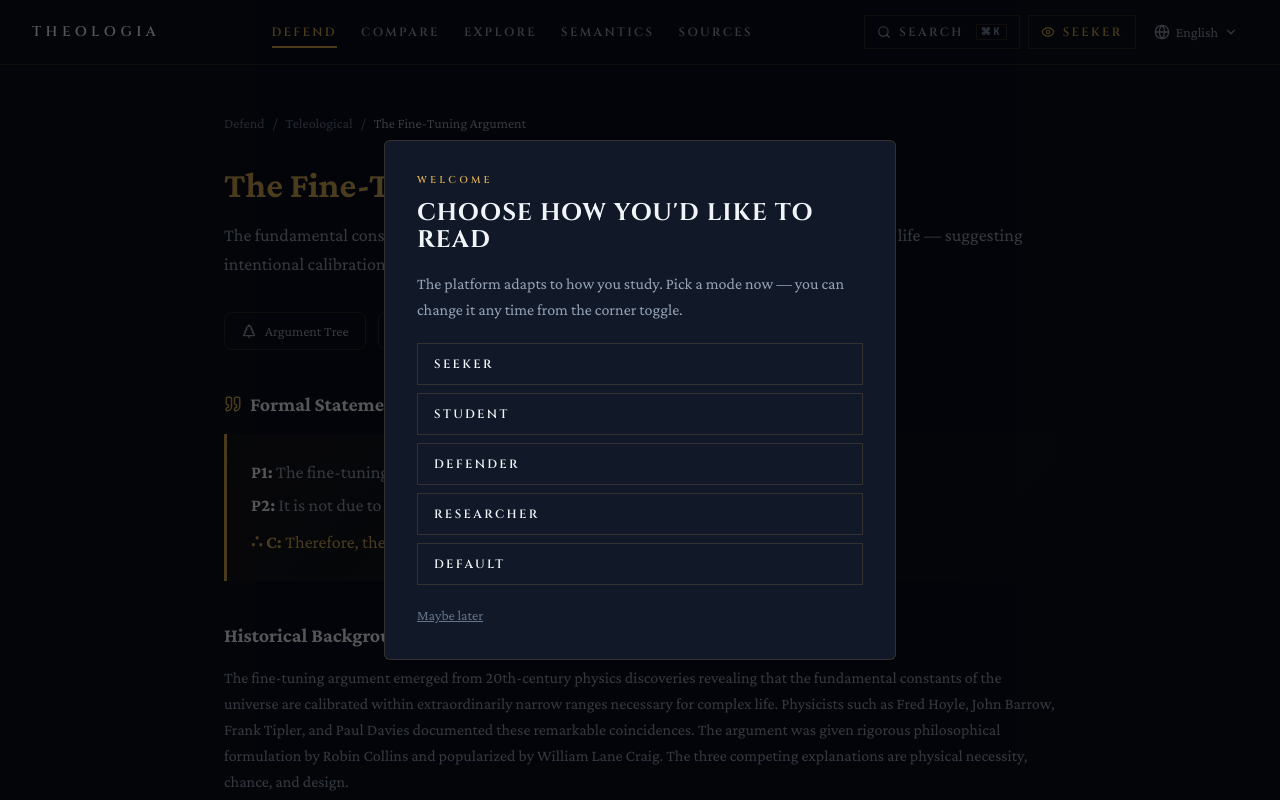
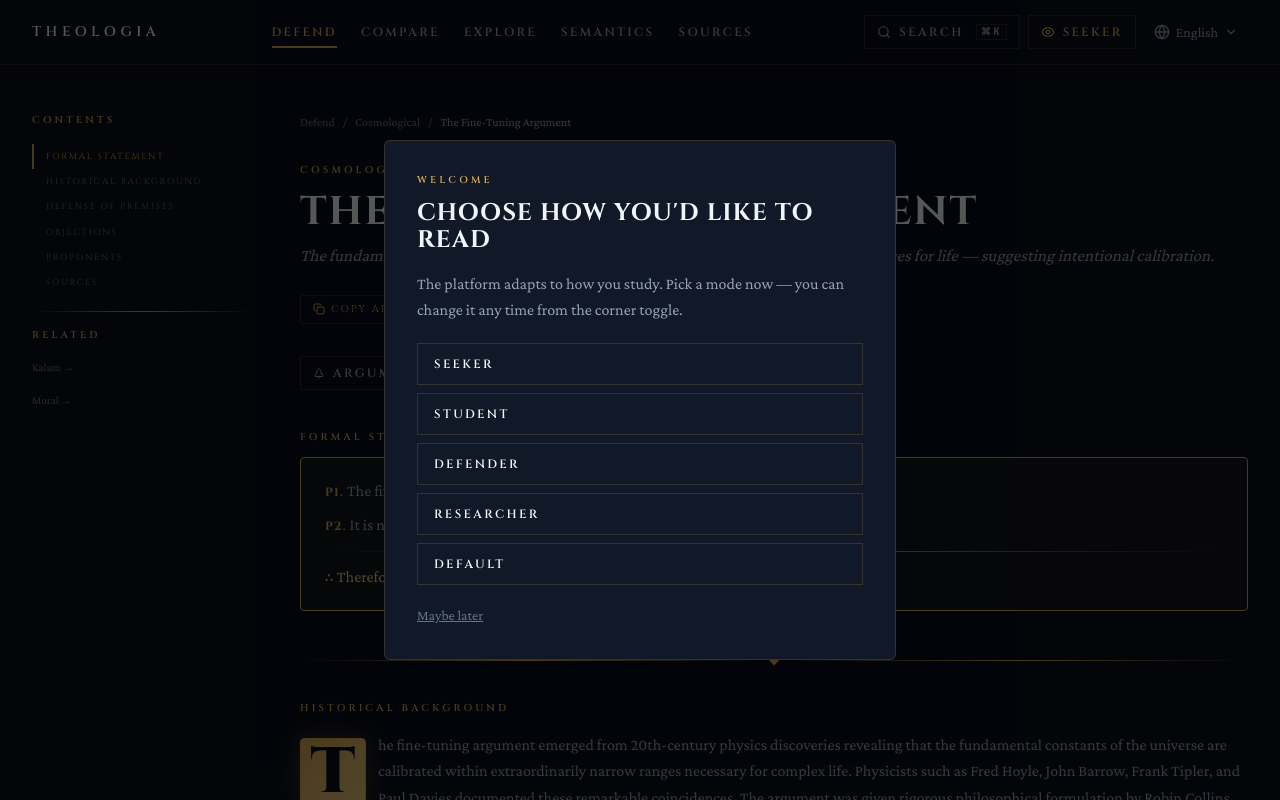
Before and after one commit to SimoSabev/Christian-Theology-Platform, a Next.js app: page /en/defend/atheism/cosmological/fine-tuning in a window 1280 px wide. Shown: the top 800 px of the page. Built offline with nearby package versions, Linux system fonts and the light colour scheme.

Commit message:
feat(argument-page): Phase 2 — sidebar, PremiseBlock, ObjectionGrid, ActionToolbar, lens-aware

```diff
--- a/src/app/[locale]/defend/atheism/[category]/[argument]/page.tsx
+++ b/src/app/[locale]/defend/atheism/[category]/[argument]/page.tsx
@@ -3,227 +3,192 @@
 import { useState } from 'react';
 import { useParams } from 'next/navigation';
 import { Link } from '@/i18n/navigation';
-import { motion, AnimatePresence } from 'framer-motion';
+import { AnimatePresence, motion } from 'framer-motion';
 import { getArgumentBySlug } from '@/data/arguments';
 import { getSemanticDefensesByArgument } from '@/data/semantic-defense';
 import SemanticDefenseSlideshow from '@/components/semantic/SemanticDefenseSlideshow';
-import { ArrowLeft, TreePine, Swords, BookOpen, ChevronDown, ChevronUp, ExternalLink, Quote } from 'lucide-react';
+import { Eyebrow, KeystoneDivider, DropCap } from '@/components/ornament';
+import RevealOnScroll from '@/components/motion/RevealOnScroll';
+import PremiseBlock from '@/components/reader/PremiseBlock';
+import ObjectionGrid from '@/components/reader/ObjectionGrid';
+import ActionToolbar from '@/components/reader/ActionToolbar';
+import ProponentRow from '@/components/reader/ProponentRow';
+import CitationList from '@/components/reader/CitationList';
+import ArgumentSidebar from '@/components/reader/ArgumentSidebar';
+import CodexCard from '@/components/reader/CodexCard';
+import { useLens } from '@/components/lens/useLens';
+import { TreePine, Swords, BookOpen } from 'lucide-react';
 
 export default function ArgumentPage() {
   const params = useParams();
   const slug = params.argument as string;
+  const category = params.category as string;
   const arg = getArgumentBySlug(slug);
-  const semanticDefenses = getSemanticDefensesByArgument(arg?.id || '');
-  const [expandedObjections, setExpandedObjections] = useState<Set<string>>(new Set());
+  const semanticDefenses = getSemanticDefensesByArgument(arg?.id ?? '');
   const [activeSemanticDefense, setActiveSemanticDefense] = useState<string | null>(null);
+  const { lens } = useLens();
 
   if (!arg) {
-    return <div className="max-w-4xl mx-auto px-4 py-20 text-center text-text-muted">Argument not found</div>;
+    return (
+      <div className="max-w-4xl mx-auto px-4 py-20 text-center t-meta">
+        Argument not found.{' '}
+        <Link href="/defend" style={{ color: 'var(--color-accent-gold)' }}>← Back</Link>
+      </div>
+    );
   }
 
-  function toggleObj(id: string) {
-    setExpandedObjections(prev => {
-      const next = new Set(prev);
-      next.has(id) ? next.delete(id) : next.add(id);
-      return next;
-    });
-  }
+  const formattedArg = [
+    ...arg.premises.map((p, i) => `P${i + 1}. ${p.text}`),
+    `∴ ${arg.conclusion}`,
+  ].join('\n');
 
   return (
-    <div className="max-w-4xl mx-auto px-4 sm:px-6 lg:px-8 py-12">
+    <div className="max-w-7xl mx-auto px-4 sm:px-6 lg:px-8 py-12">
+      <div className="flex gap-12">
+        <ArgumentSidebar arg={arg} categoryHref={`/defend/atheism/${category}`} />
+
+        <main className="flex-1 min-w-0">
           {/* Breadcrumb */}
-      <div className="flex items-center gap-2 text-sm text-text-muted mb-8 flex-wrap">
-        <Link href="/defend" className="hover:text-accent-gold transition-colors">Defend</Link>
+          <div className="flex items-center gap-2 mb-8 flex-wrap" style={{ fontFamily: 'var(--font-body)', fontSize: '0.75rem', color: 'var(--color-text-muted)' }}>
+            <Link href="/defend" style={{ color: 'var(--color-text-muted)' }}>Defend</Link>
             <span>/</span>
-        <Link href={`/defend/atheism/${arg.category}`} className="hover:text-accent-gold transition-colors capitalize">{arg.category}</Link>
+            <Link href={`/defend/atheism/${category}`} className="capitalize">{category}</Link>
             <span>/</span>
-        <span className="text-text-secondary">{arg.name}</span>
+            <span style={{ color: 'var(--color-text-secondary)' }}>{arg.name}</span>
           </div>
 
-      {/* Title */}
-      <motion.div initial={{ opacity: 0, y: 20 }} animate={{ opacity: 1, y: 0 }}>
-        <h1 className="text-3xl sm:text-4xl font-bold mb-4 gold-gradient">{arg.name}</h1>
-        <p className="text-text-secondary font-serif text-lg leading-relaxed mb-8">{arg.shortDescription}</p>
-      </motion.div>
+          {/* Eyebrow + Title */}
+          <RevealOnScroll>
+            <Eyebrow className="mb-3">{category.toUpperCase()} · {arg.category.toUpperCase()}</Eyebrow>
+            <h1 className="t-h1 mb-2" style={{ fontSize: 'clamp(1.75rem, 4vw, 2.5rem)' }}>{arg.name}</h1>
+            <p className="t-quote mb-6" style={{ color: 'var(--color-text-secondary)' }}>{arg.shortDescription}</p>
+          </RevealOnScroll>
 
-      {/* Action Buttons */}
-      <motion.div initial={{ opacity: 0 }} animate={{ opacity: 1 }} transition={{ delay: 0.1 }} className="flex flex-wrap gap-3 mb-10">
-        <Link href={`/explore/argument-tree/${arg.slug}`} className="inline-flex items-center gap-2 px-4 py-2 border border-border rounded-lg text-sm text-text-secondary hover:border-accent-green/30 hover:text-accent-green transition-all">
-          <TreePine size={16} /> Argument Tree
+          {/* Action toolbar */}
+          <ActionToolbar
+            argName={arg.name}
+            formattedArg={formattedArg}
+            className={`mb-8 ${lens === 'defender' ? 'py-3' : ''}`}
+            style={lens === 'defender' ? { borderBottom: '1px solid var(--color-border)', paddingBottom: 12 } : undefined}
+          />
+
+          {/* Explore links */}
+          <div className="flex flex-wrap gap-3 mb-10">
+            <Link href={`/explore/argument-tree/${arg.slug}`} className="t-caps text-xs inline-flex items-center gap-2 px-3 py-2 border" style={{ borderColor: 'var(--color-border)', color: 'var(--color-text-secondary)' }}>
+              <TreePine size={12} /> Argument Tree
             </Link>
-        <Link href={`/explore/debate-mode/${arg.slug}`} className="inline-flex items-center gap-2 px-4 py-2 border border-border rounded-lg text-sm text-text-secondary hover:border-accent-blue/30 hover:text-accent-blue transition-all">
-          <Swords size={16} /> Debate Mode
+            <Link href={`/explore/debate-mode/${arg.slug}`} className="t-caps text-xs inline-flex items-center gap-2 px-3 py-2 border" style={{ borderColor: 'var(--color-border)', color: 'var(--color-text-secondary)' }}>
+              <Swords size={12} /> Debate Mode
             </Link>
-        {semanticDefenses.map(sd => (
+            {semanticDefenses.map((sd) => (
               <button
                 key={sd.id}
                 onClick={() => setActiveSemanticDefense(sd.id)}
-            className="inline-flex items-center gap-2 px-4 py-2 border border-border rounded-lg text-sm text-text-secondary hover:border-accent-purple/30 hover:text-accent-purple transition-all"
+                className="t-caps text-xs inline-flex items-center gap-2 px-3 py-2 border"
+                style={{ borderColor: 'var(--color-border)', color: 'var(--color-text-secondary)' }}
               >
-            <BookOpen size={16} /> {sd.title}
+                <BookOpen size={12} /> {sd.title}
               </button>
             ))}
-      </motion.div>
+          </div>
 
-      {/* Formal Statement */}
-      <motion.section initial={{ opacity: 0, y: 20 }} animate={{ opacity: 1, y: 0 }} transition={{ delay: 0.15 }} className="mb-10">
-        <h2 className="text-xl font-bold mb-4 flex items-center gap-2">
-          <Quote size={18} className="text-accent-gold" />
-          Formal Statement
-        </h2>
-        <div className="formal-statement">
-          {arg.premises.map((p, i) => (
-            <p key={p.id} className="text-text-secondary text-lg leading-relaxed mb-1">
-              <strong className="text-text-primary">P{i + 1}:</strong> {p.text}
-            </p>
-          ))}
-          <p className="text-accent-gold text-lg leading-relaxed mt-2">
-            <strong>∴ C:</strong> {arg.conclusion}
-          </p>
-        </div>
-      </motion.section>
+          {/* Formal statement */}
+          <section id="formal-statement" className="mb-10">
+            <Eyebrow className="mb-3">FORMAL STATEMENT</Eyebrow>
+            <PremiseBlock premises={arg.premises} conclusion={arg.conclusion} />
+          </section>
+
+          <KeystoneDivider className="my-8" />
 
           {/* Historical Background */}
-      <motion.section initial={{ opacity: 0, y: 20 }} animate={{ opacity: 1, y: 0 }} transition={{ delay: 0.2 }} className="mb-10">
-        <h2 className="text-xl font-bold mb-4">Historical Background</h2>
-        <p className="text-text-secondary font-serif leading-relaxed whitespace-pre-line">{arg.historicalBackground}</p>
-      </motion.section>
+          <RevealOnScroll>
+            <section id="historical-background" className="mb-10">
+              <Eyebrow className="mb-4">HISTORICAL BACKGROUND</Eyebrow>
+              {lens === 'seeker' && arg.historicalBackground.length > 0 && (
+                <DropCap letter={arg.historicalBackground[0]!} />
+              )}
+              <p className="t-body" style={{ color: 'var(--color-text-secondary)', whiteSpace: 'pre-line' }}>
+                {lens === 'seeker' ? arg.historicalBackground.slice(1) : arg.historicalBackground}
+              </p>
+            </section>
+          </RevealOnScroll>
 
-      {/* Key Proponents */}
-      <motion.section initial={{ opacity: 0, y: 20 }} animate={{ opacity: 1, y: 0 }} transition={{ delay: 0.25 }} className="mb-10">
-        <h2 className="text-xl font-bold mb-4">Key Proponents</h2>
-        <div className="flex flex-wrap gap-3">
-          {arg.proponents.map((p) => (
-            <div key={p.name} className="px-4 py-2 rounded-lg bg-surface-glass border border-border">
-              <span className="font-medium text-sm">{p.name}</span>
-              <span className="text-text-muted text-xs ms-2">({p.era})</span>
-            </div>
-          ))}
-        </div>
-      </motion.section>
+          <KeystoneDivider className="my-8" />
 
           {/* Defense of Premises */}
-      <motion.section initial={{ opacity: 0, y: 20 }} animate={{ opacity: 1, y: 0 }} transition={{ delay: 0.3 }} className="mb-10">
-        <h2 className="text-xl font-bold mb-4">Defense of Premises</h2>
-        <div className="space-y-6">
+          <section id="defense-of-premises" className="mb-10">
+            <Eyebrow className="mb-4">DEFENSE OF PREMISES</Eyebrow>
+            <div className="space-y-5">
               {arg.premises.map((p, i) => (
-            <div key={p.id} className="glass-card p-6">
-              <h3 className="font-semibold text-accent-blue mb-3">Premise {i + 1}: {p.text}</h3>
-              <p className="text-text-secondary font-serif text-sm leading-relaxed mb-4 whitespace-pre-line">{p.defense}</p>
+                <RevealOnScroll key={p.id} delay={i * 0.08}>
+                  <CodexCard>
+                    <div className="t-caps text-xs mb-2" style={{ color: 'var(--color-accent-gold)' }}>P{i + 1}. {p.text}</div>
+                    <p className="t-body text-sm" style={{ color: 'var(--color-text-secondary)', whiteSpace: 'pre-line' }}>{p.defense}</p>
                     {p.sources.length > 0 && (
-                <div className="border-t border-border pt-3">
-                  <p className="text-xs text-text-muted mb-2">Sources:</p>
-                  <div className="flex flex-wrap gap-2">
+                      <div className="mt-3 pt-3 flex flex-wrap gap-2" style={{ borderTop: '1px solid var(--color-border)' }}>
                         {p.sources.map((s) => (
-                      <span key={s} className="text-xs px-2 py-1 rounded bg-bg-primary text-text-muted border border-border">{s}</span>
-                    ))}
-                  </div>
-                </div>
-              )}
-            </div>
-          ))}
-        </div>
-      </motion.section>
-
-      {/* Objections & Responses */}
-      <motion.section initial={{ opacity: 0, y: 20 }} animate={{ opacity: 1, y: 0 }} transition={{ delay: 0.35 }} className="mb-10">
-        <h2 className="text-xl font-bold mb-4">Objections & Responses</h2>
-        <div className="space-y-4">
-          {arg.objections.map((obj) => {
-            const isOpen = expandedObjections.has(obj.id);
-            return (
-              <div key={obj.id} className="rounded-xl border border-border overflow-hidden">
-                <button
-                  onClick={() => toggleObj(obj.id)}
-                  className="w-full flex items-center justify-between p-5 text-start hover:bg-surface-glass transition-colors"
-                >
-                  <div className="flex items-center gap-3">
-                    <span className="w-2 h-2 rounded-full bg-accent-red flex-shrink-0" />
-                    <span className="font-medium text-sm">{obj.title}</span>
-                  </div>
-                  {isOpen ? <ChevronUp size={16} className="text-text-muted" /> : <ChevronDown size={16} className="text-text-muted" />}
-                </button>
-                {isOpen && (
-                  <div className="px-5 pb-5 border-t border-border">
-                    <div className="grid md:grid-cols-2 gap-4 pt-4">
-                      <div className="p-4 rounded-lg bg-accent-red/5 border border-accent-red/10">
-                        <p className="text-xs font-semibold text-accent-red mb-2 uppercase tracking-wider">Objection</p>
-                        <p className="text-text-secondary text-sm font-serif leading-relaxed">{obj.description}</p>
-                      </div>
-                      <div className="p-4 rounded-lg bg-accent-teal/5 border border-accent-teal/10">
-                        <p className="text-xs font-semibold text-accent-teal mb-2 uppercase tracking-wider">Response</p>
-                        <p className="text-text-secondary text-sm font-serif leading-relaxed">{obj.response}</p>
-                      </div>
-                    </div>
-                    {obj.sources.length > 0 && (
-                      <div className="mt-3 flex flex-wrap gap-2">
-                        {obj.sources.map((s) => (
-                          <span key={s} className="text-xs px-2 py-1 rounded bg-bg-primary text-text-muted border border-border">{s}</span>
+                          <span key={s} className="t-meta px-2 py-1" style={{ border: '1px solid var(--color-border)', borderRadius: 2 }}>{s}</span>
                         ))}
                       </div>
                     )}
+                  </CodexCard>
+                </RevealOnScroll>
+              ))}
             </div>
-                )}
-              </div>
-            );
-          })}
-        </div>
-      </motion.section>
+          </section>
+
+          <KeystoneDivider className="my-8" />
+
+          {/* Objections */}
+          <section id="objections" className="mb-10">
+            <Eyebrow className="mb-4">OBJECTIONS & RESPONSES</Eyebrow>
+            <ObjectionGrid objections={arg.objections} />
+          </section>
+
+          <KeystoneDivider className="my-8" />
+
+          {/* Proponents */}
+          <RevealOnScroll>
+            <section id="proponents" className="mb-10">
+              <Eyebrow className="mb-4">KEY PROPONENTS</Eyebrow>
+              <ProponentRow proponents={arg.proponents} />
+            </section>
+          </RevealOnScroll>
 
           {/* Significance */}
-      <motion.section initial={{ opacity: 0, y: 20 }} animate={{ opacity: 1, y: 0 }} transition={{ delay: 0.4 }} className="mb-10">
-        <h2 className="text-xl font-bold mb-4">Significance</h2>
-        <p className="text-text-secondary font-serif leading-relaxed">{arg.significance}</p>
-      </motion.section>
+          {arg.significance && (
+            <RevealOnScroll>
+              <section className="mb-10">
+                <Eyebrow className="mb-4">SIGNIFICANCE</Eyebrow>
+                <p className="t-body" style={{ color: 'var(--color-text-secondary)' }}>{arg.significance}</p>
+              </section>
+            </RevealOnScroll>
+          )}
 
-      {/* Key Sources */}
-      <motion.section initial={{ opacity: 0, y: 20 }} animate={{ opacity: 1, y: 0 }} transition={{ delay: 0.45 }} className="mb-10">
-        <h2 className="text-xl font-bold mb-4 flex items-center gap-2">
-          <BookOpen size={18} className="text-accent-gold" />
-          Key Sources
-        </h2>
-        <ul className="space-y-2">
-          {arg.keySources.map((s) => (
-            <li key={s} className="flex items-start gap-2 text-text-secondary text-sm font-serif">
-              <span className="text-accent-gold mt-1">•</span> {s}
-            </li>
-          ))}
-        </ul>
-      </motion.section>
+          <KeystoneDivider className="my-8" />
 
-      {/* Related Arguments */}
-      {arg.relatedArguments.length > 0 && (
-        <motion.section initial={{ opacity: 0, y: 20 }} animate={{ opacity: 1, y: 0 }} transition={{ delay: 0.5 }}>
-          <h2 className="text-xl font-bold mb-4">Related Arguments</h2>
-          <div className="flex flex-wrap gap-3">
-            {arg.relatedArguments.map((slug) => (
-              <Link
-                key={slug}
-                href={`/defend/atheism/${arg.category}/${slug}`}
-                className="px-4 py-2 rounded-lg border border-border text-sm text-text-secondary hover:border-accent-gold/30 hover:text-accent-gold transition-all"
-              >
-                {slug.replace(/-/g, ' ').replace(/\b\w/g, l => l.toUpperCase())} →
-              </Link>
-            ))}
+          {/* Sources */}
+          <RevealOnScroll>
+            <section id="sources" className="mb-10">
+              <Eyebrow className="mb-4">KEY SOURCES</Eyebrow>
+              <CitationList sources={arg.keySources} />
+            </section>
+          </RevealOnScroll>
+        </main>
       </div>
-        </motion.section>
-      )}
 
       {/* Semantic Defense Modal */}
       <AnimatePresence>
         {activeSemanticDefense && (
           <motion.div
-            initial={{ opacity: 0 }}
-            animate={{ opacity: 1 }}
-            exit={{ opacity: 0 }}
-            className="fixed inset-0 z-50 flex items-center justify-center p-4 sm:p-6 md:p-12 bg-bg-primary/95 backdrop-blur-sm"
+            initial={{ opacity: 0 }} animate={{ opacity: 1 }} exit={{ opacity: 0 }}
+            className="fixed inset-0 z-50 flex items-center justify-center p-4 sm:p-12"
+            style={{ background: 'rgba(10,14,26,0.95)' }}
           >
-            <div className="w-full max-w-5xl h-full flex items-center justify-center relative">
             <SemanticDefenseSlideshow
-                defense={semanticDefenses.find(sd => sd.id === activeSemanticDefense)!}
+              defense={semanticDefenses.find((sd) => sd.id === activeSemanticDefense)!}
               onClose={() => setActiveSemanticDefense(null)}
             />
-            </div>
           </motion.div>
         )}
       </AnimatePresence>
```
Lines whose indentation alone changed are shown as unchanged.
